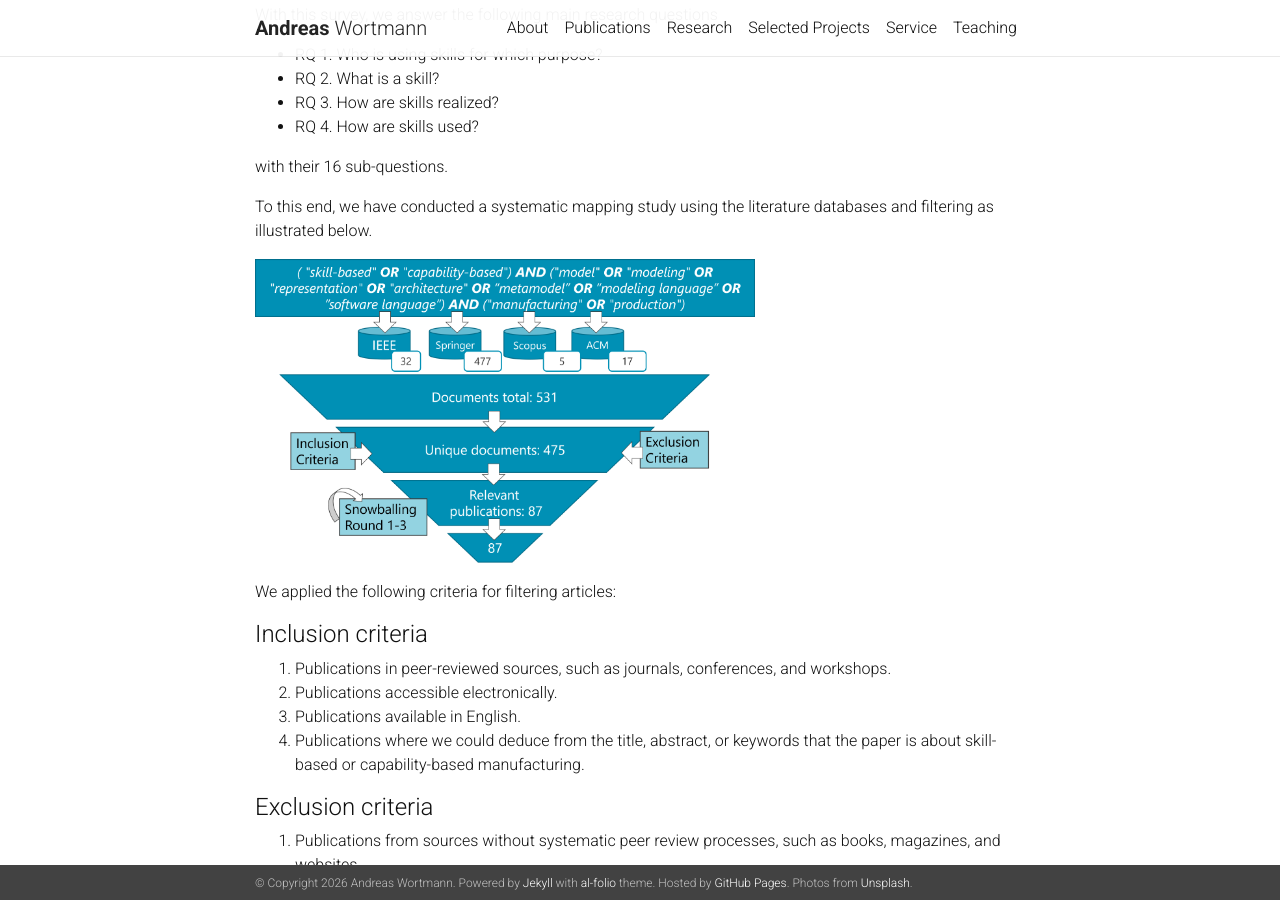
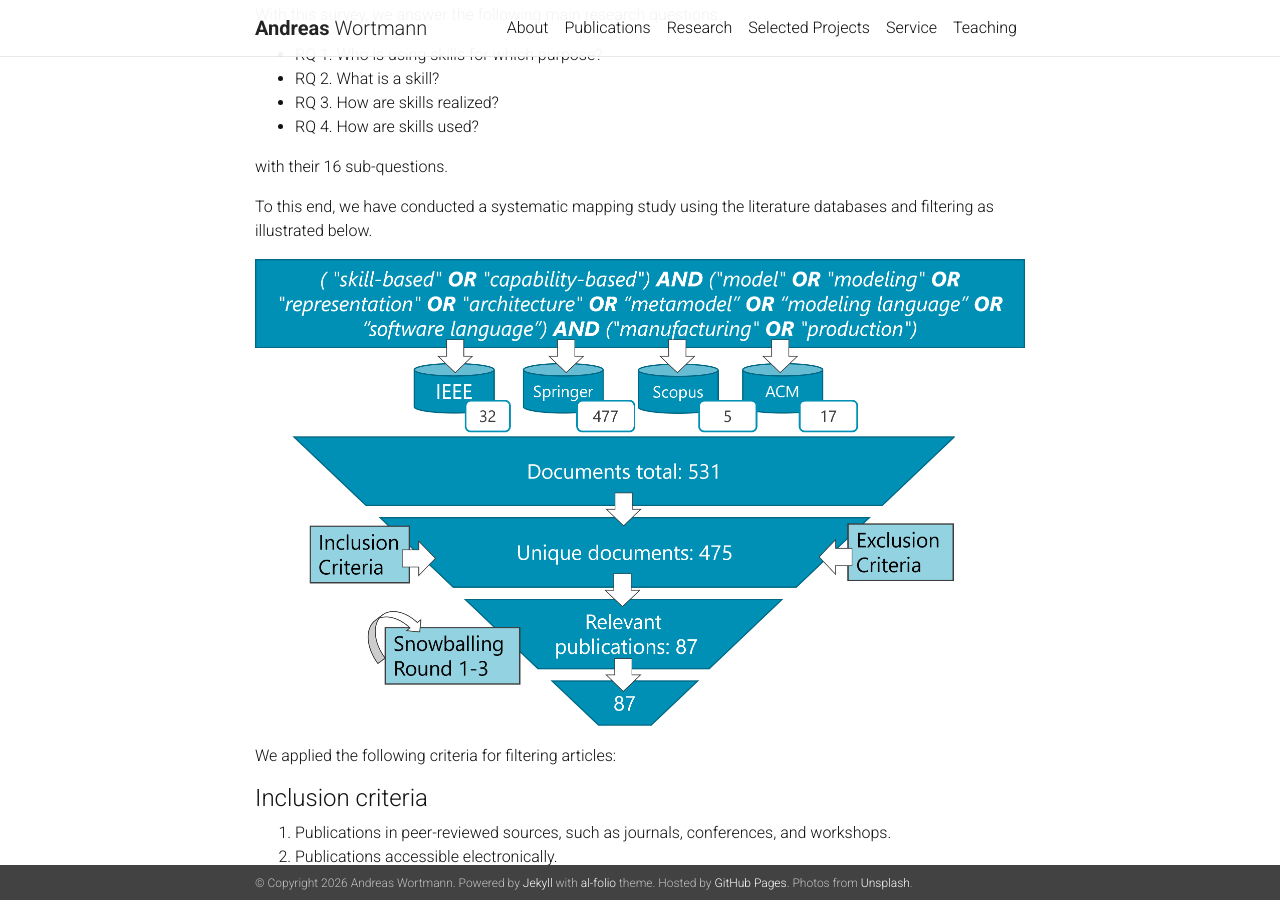
Before and after one commit to awortmann/awortmann.github.io, a Jekyll site: the page built from _pages/companion/skill-based-manufacturing/index.md, in a window 1280 px wide and 900 px high, scrolled down 640 px. Built offline with Jekyll 4.4.1, drawn with Linux system fonts in a browser that asks for light colours; nearby versions of some CDN libraries; a style sheet for code colours, icons or effects is not loaded.

Commit message:
Minor update

```diff
--- a/_pages/companion/skill-based-manufacturing/index.md
+++ b/_pages/companion/skill-based-manufacturing/index.md
@@ -25,7 +25,7 @@ with their 16 sub-questions.
 
 To this end, we have conducted a systematic mapping study using the literature databases and filtering as illustrated below.
 
-<img src="https://github.com/awortmann/awortmann.github.io/raw/gh-pages/_pages/companion/skill-based-manufacturing/funnel.png" alt="drawing" width="500"/>
+<img src="https://github.com/awortmann/awortmann.github.io/raw/gh-pages/_pages/companion/skill-based-manufacturing/funnel.png" alt="drawing" width="770"/>
 
 We applied the following criteria for filtering articles:
 
```
